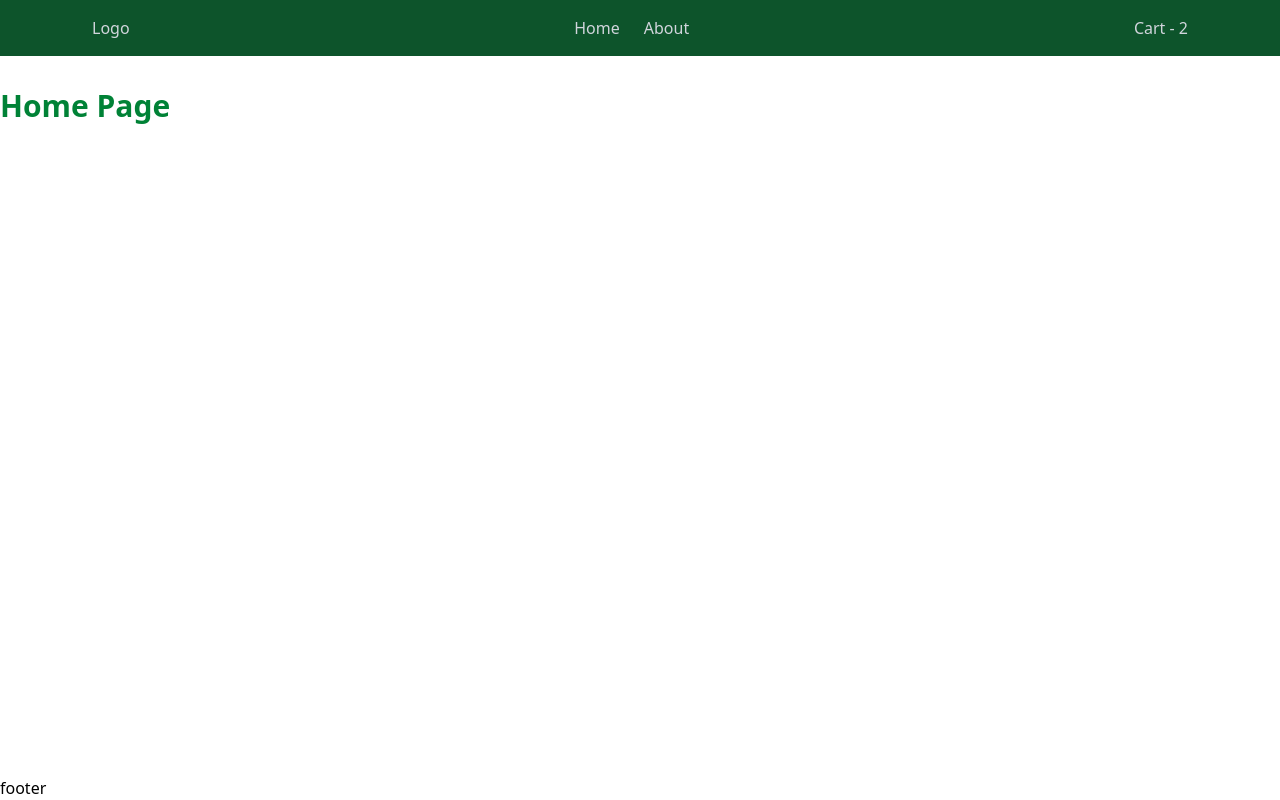
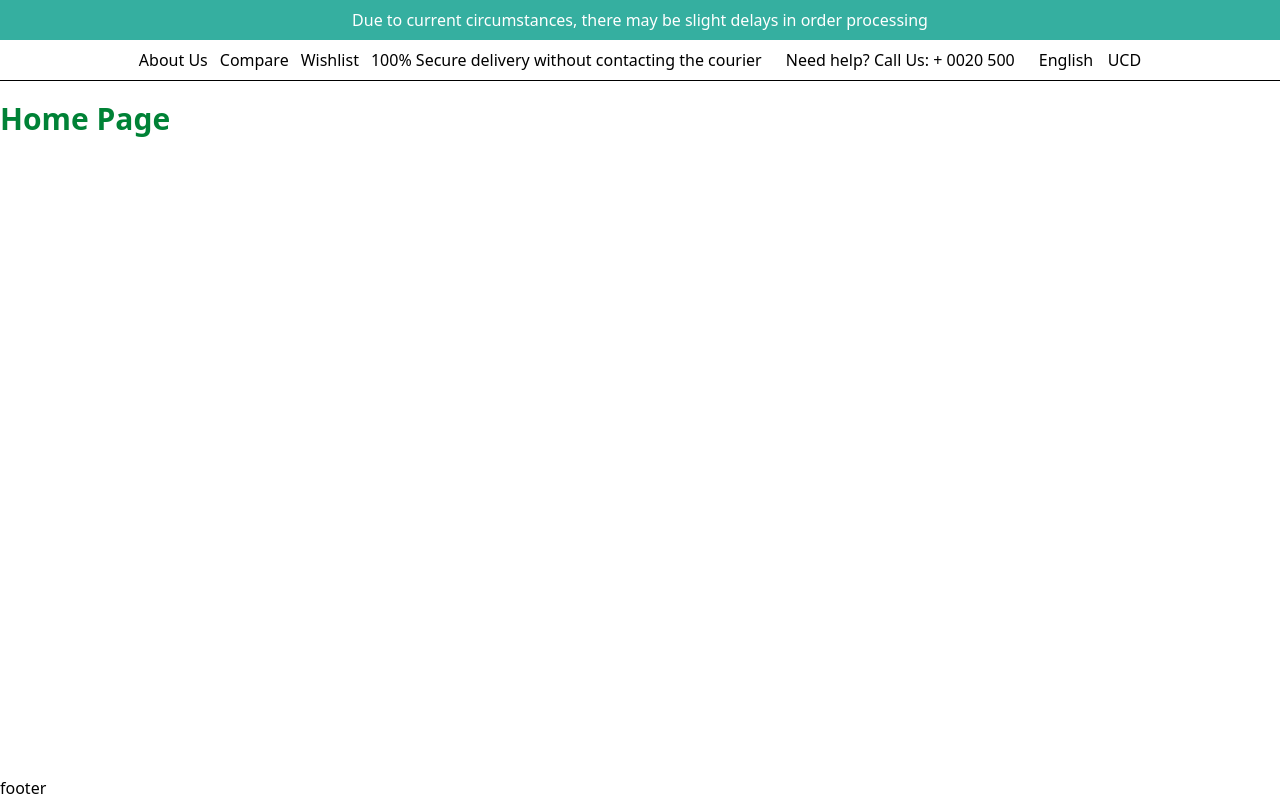
Before and after one commit to ibrahimeltbakh/Basket, a React (Vite) app: page / in a window 1280 px wide. Built offline with nearby package versions, Linux system fonts and the light colour scheme.

Commit message:
create new branch

```diff
--- a/src/App.jsx
+++ b/src/App.jsx
@@ -2,7 +2,7 @@ import "./App.css";
 import Home from "./Pages/Home";
 import About from "./Pages/About";
 import { createBrowserRouter, RouterProvider } from "react-router";
-import Layout from "./Components/Layout/layout";
+import Layout from "./Components/Layout/Layout.jsx";
 import NotFound from "./Components/NotFound/NotFound";
 
 function App() {
--- a/src/Components/Navbar/Navbar.jsx
+++ b/src/Components/Navbar/Navbar.jsx
@@ -1,4 +1,4 @@
-import React from "react";
+
 import { Link } from "react-router";
 import { v4 as uuidv4 } from "uuid";
 
@@ -9,29 +9,31 @@ export default function Navbar() {
   ];
 
   return (
-    <header className="flex justify-between px-20 py-4 bg-green-900 text-gray-300 mb-8">
-      <section>
-        <Link className="hover:text-white rounded-md px-3 py-2 font-medium">
-          Logo
-        </Link>
-      </section>
-      <nav>
-        {myPages.map((page) => (
-          <Link
-            className="hover:text-white rounded-md px-3 py-2 font-medium"
-            to={page.path}
-            key={uuidv4()}>
-            {page.name}
-          </Link>
-        ))}
-      </nav>
-      <section>
-        <Link
-          className="hover:text-white rounded-md px-3 py-2 font-medium"
-          to={"cart"}>
-          Cart - 2
-        </Link>
-      </section>
+    <header className="flex justify-between">
+    <div className='w-full'>
+      <div className="bg-[#35AFA0] w-[100%] flex items-center justify-center h-10 text-white ">
+        <p className='my-auto'>Due to current circumstances, there may be slight delays in order processing</p>
+      </div>
+      <div className="flex justify-center ">
+        <div className="flex h-10 items-center justify-between">
+          <Link className="mr-3" to='/about'>About Us</Link>
+          <Link className="mr-3" to='/about'>Compare</Link>
+          <Link className="mr-3" to='/about'>Wishlist</Link>
+          <p className="mr-3">100% Secure delivery without contacting the courier</p>
+          <hr className="mr-3" />
+          <p className="mr-3">Need help? Call Us: + 0020 500</p>
+        </div>
+        <hr className="mr-3" />
+        <div className="flex items-center justify-between w-[8%]">
+          <p>English</p>
+          <p>UCD</p>
+        </div>
+
+      </div>
+       <hr />
+    </div>
+
+
     </header>
   );
 }
--- a/src/Components/Navbar/navbar.module.css
+++ b/src/Components/Navbar/navbar.module.css
@@ -2,6 +2,5 @@
   display: flex;
   align-items: center;
   justify-content: space-between;
-  padding: 15px 50px;
   background-color: teal;
 }
```
